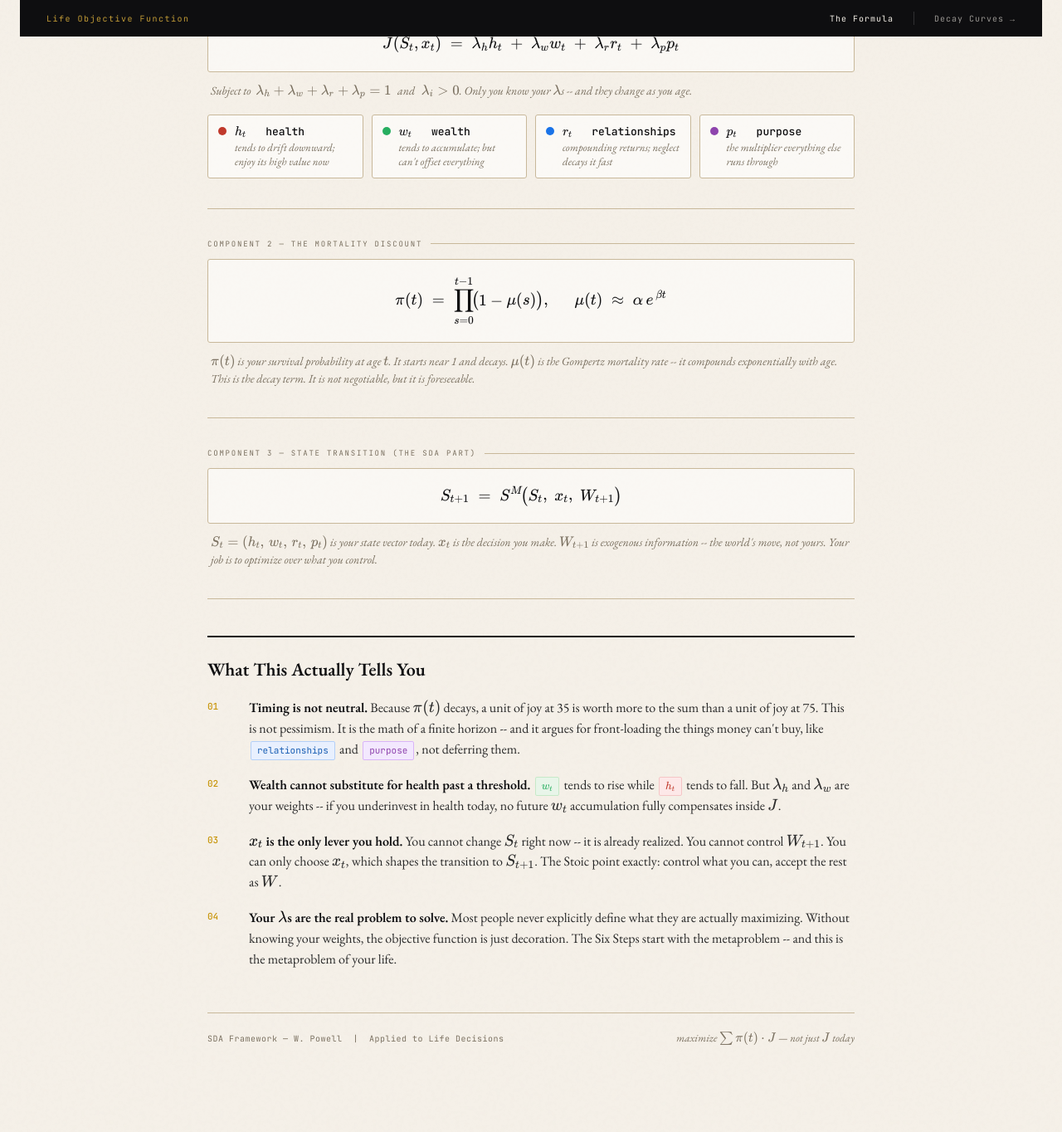
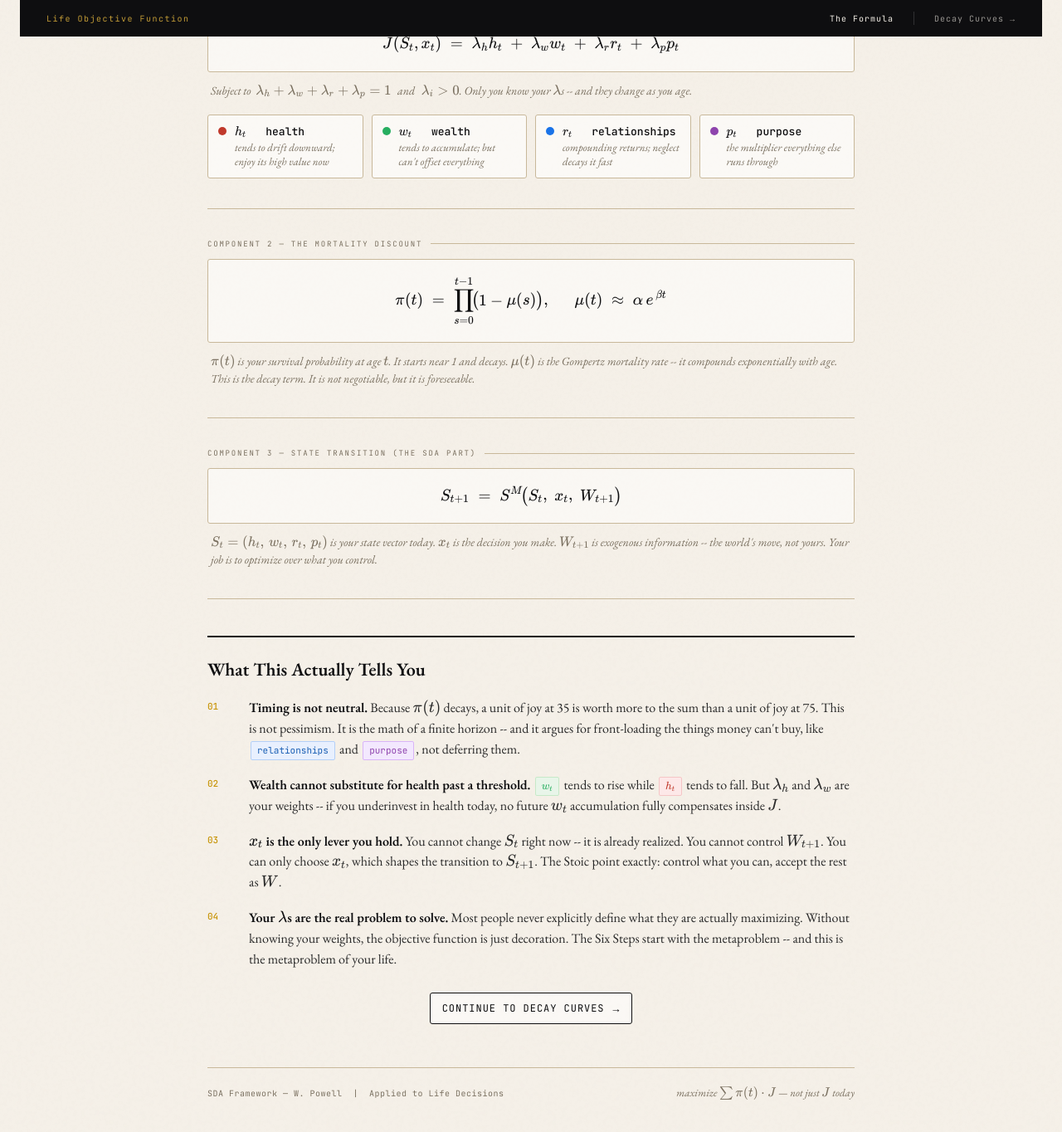
Before and after one commit to JohnBElam/my-site, a Jekyll site: the page life-objective-function/index.html, which Jekyll copies as it is, in a window 1280 px wide and 1400 px high, scrolled down 574 px. Shown: the top 1364 px of the window at 83% size. Built offline with Jekyll 4.4.1, drawn with Linux system fonts in a browser that asks for light colours; before the commit the page ends 1908 px from its top, so only the background shows below that.

Commit message:
Added button to take you to decay curves

```diff
--- a/life-objective-function/index.html
+++ b/life-objective-function/index.html
@@ -289,6 +289,41 @@
   a.tag { text-decoration: none; cursor: pointer; transition: filter 0.15s; }
   a.tag:hover { filter: brightness(0.94); }
 
+  .next-link-wrap {
+    margin-top: 28px;
+    display: flex;
+    justify-content: center;
+  }
+
+  .next-link {
+    display: inline-flex;
+    align-items: center;
+    gap: 10px;
+    font-family: 'JetBrains Mono', monospace;
+    font-size: 12px;
+    letter-spacing: 0.08em;
+    text-transform: uppercase;
+    text-decoration: none;
+    color: var(--ink);
+    border: 1.5px solid var(--ink);
+    border-radius: 3px;
+    padding: 10px 14px;
+    background: rgba(255,255,255,0.55);
+    transition: transform 0.15s, box-shadow 0.15s, color 0.15s, border-color 0.15s;
+  }
+
+  .next-link:hover {
+    transform: translateY(-1px);
+    color: var(--gold);
+    border-color: var(--gold);
+    box-shadow: 0 2px 8px rgba(0,0,0,0.08);
+  }
+
+  .next-link .arrow {
+    font-size: 13px;
+    line-height: 1;
+  }
+
   /* Footer */
   .footer {
     margin-top: 52px;
@@ -357,6 +392,9 @@
     .insight-row { grid-template-columns: 26px 1fr; gap: 10px; }
     .insight-text { font-size: 15px; }
     .insights h2 { font-size: 20px; }
+
+    .next-link-wrap { justify-content: flex-start; }
+    .next-link { font-size: 11px; letter-spacing: 0.06em; }
 
     .footer { flex-direction: column; align-items: flex-start; }
 
@@ -512,6 +550,13 @@
 
   </div>
 
+  <div class="next-link-wrap">
+    <a class="next-link" href="life-decays.html">
+      Continue to Decay Curves
+      <span class="arrow" aria-hidden="true">&rarr;</span>
+    </a>
+  </div>
+
   <div class="footer">
     <div class="footer-left">SDA Framework &mdash; W. Powell &nbsp;|&nbsp; Applied to Life Decisions</div>
     <div class="footer-right">maximize $\sum \pi(t) \cdot J$ &mdash; not just $J$ today</div>
```
